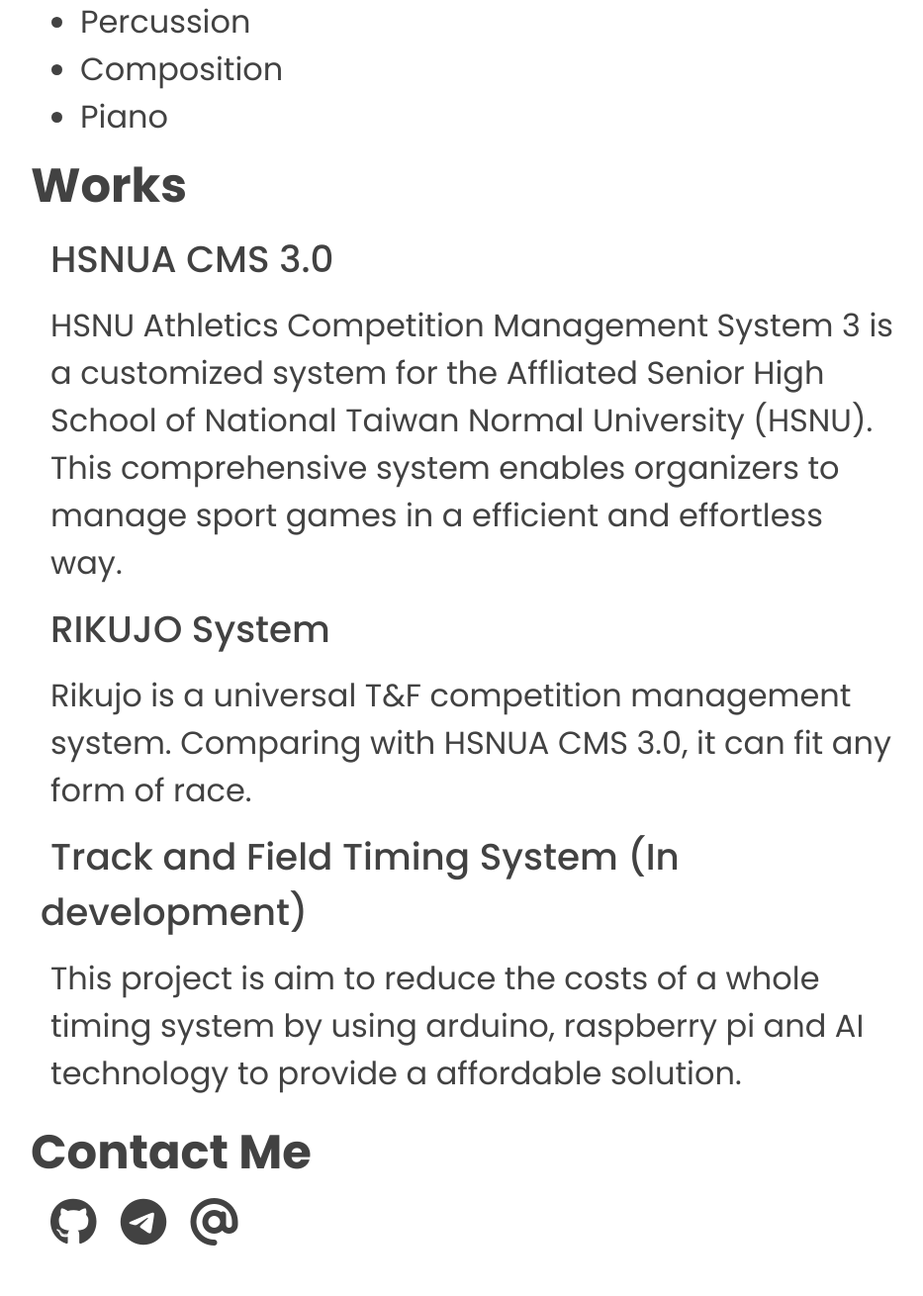
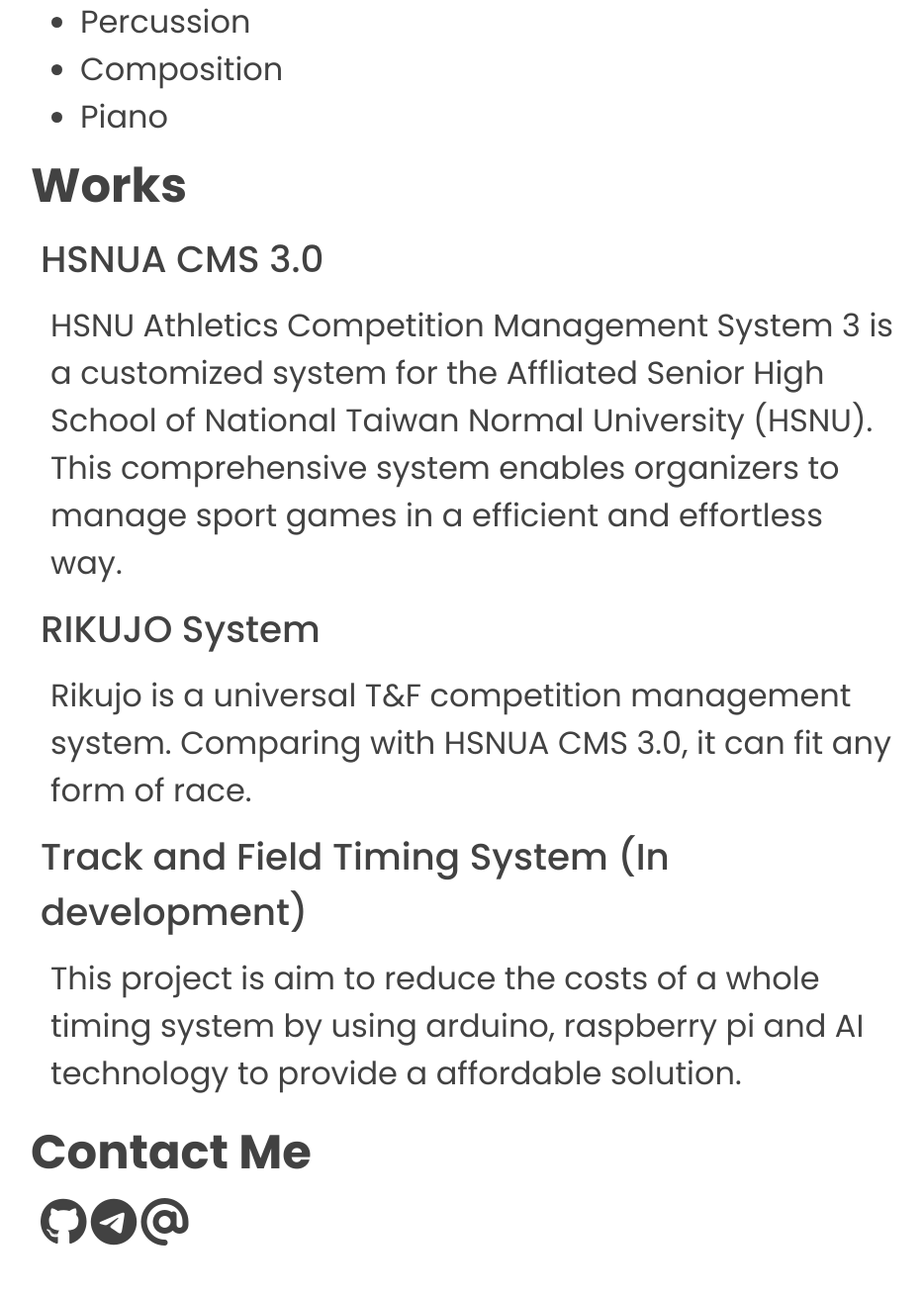
Before and after one commit to ryanxuan930/me.github.io, a PHP site: page / in a window 1280 px wide. Shown: the part 987-2297 px from the top of the page at 99% size, without its empty margins (159-1092 px from the left). Run offline with PHP 8.4, Linux system fonts and the light colour scheme; some libraries are stand-ins or nearby versions.

Commit message:
Update main.css

```diff
--- a/main.css
+++ b/main.css
@@ -26,7 +26,7 @@
 	text-decoration: none;
 }
 .paragraph a{
-	margin: 5px 10px;
+	margin: 5px 0;
 }
 .paragraph a:hover{
 	transition-delay:5s;
```
